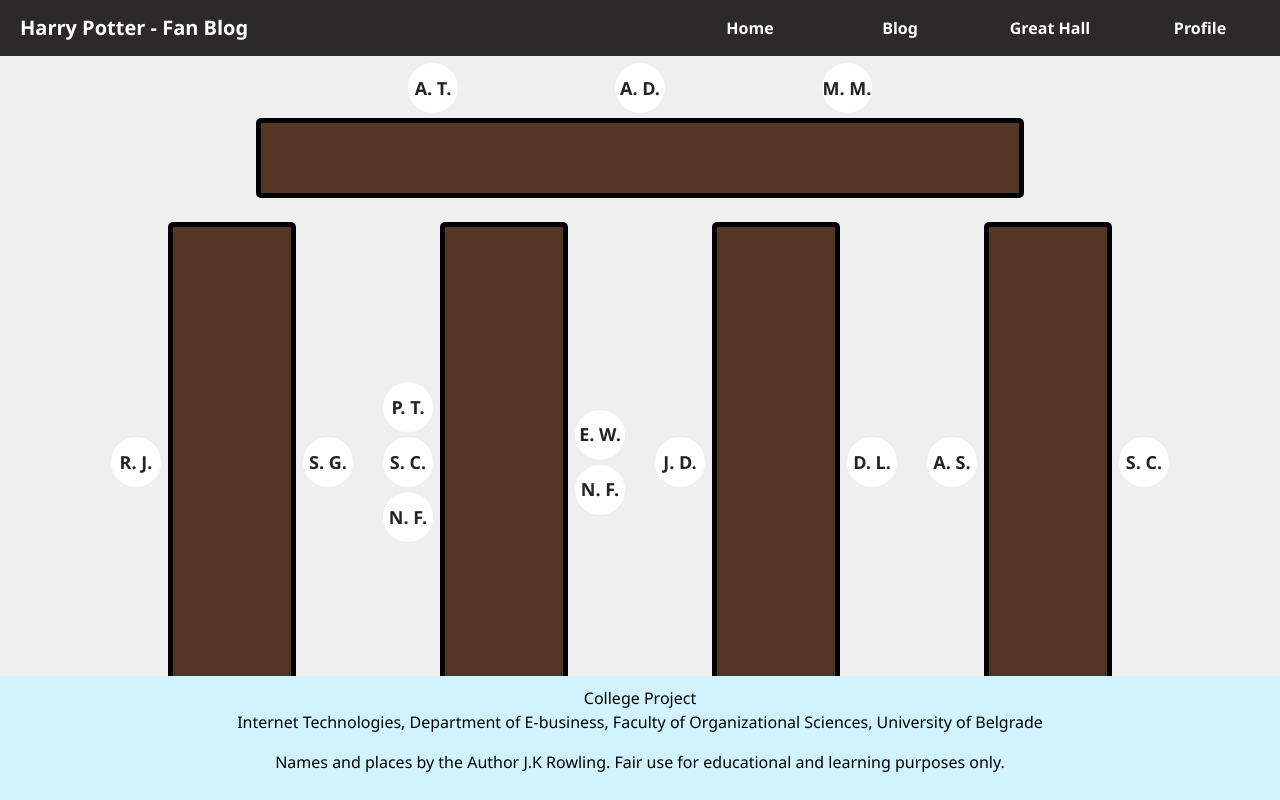
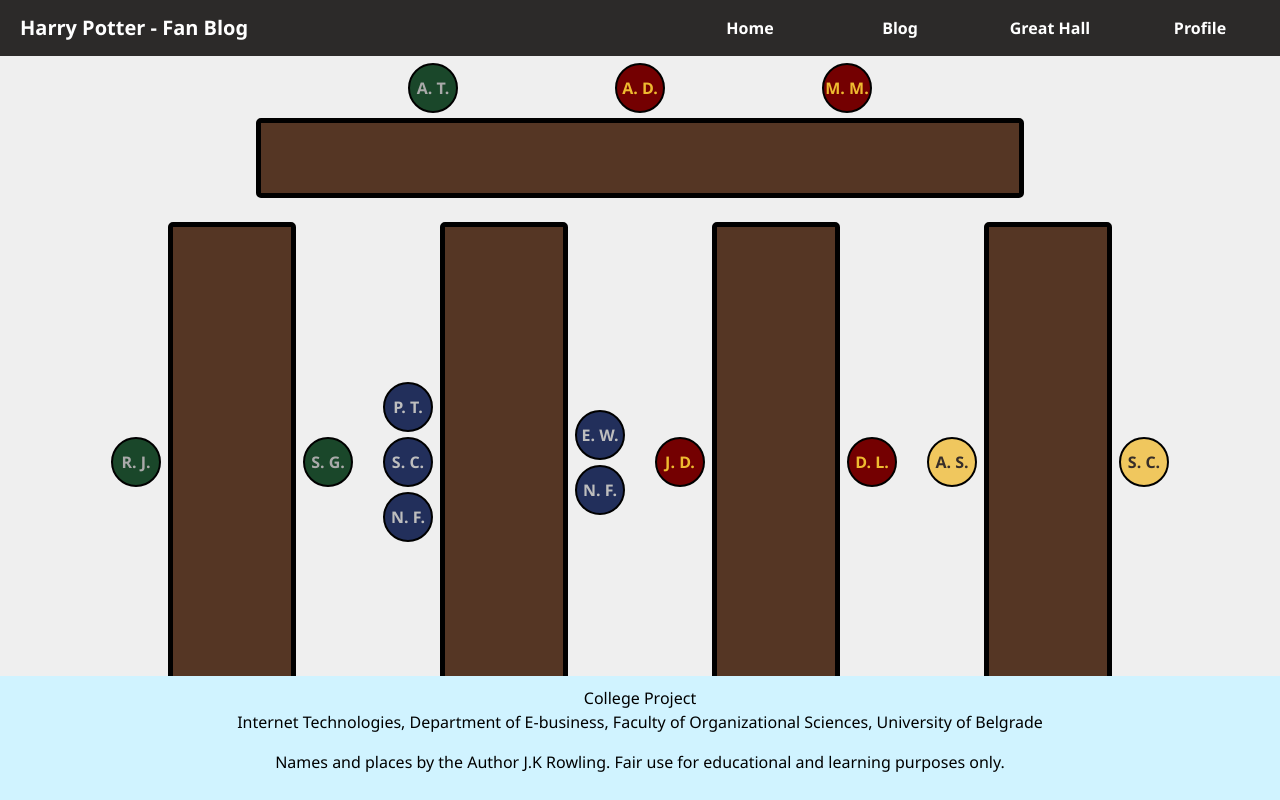
Before and after one commit to hulrog/harry-potter, a React (Create React App) app: page /great-hall in a window 1280 px wide. Built offline with nearby package versions, Linux system fonts and the light colour scheme.

Commit message:
great hall deisgn, link do profila, profile po id dinamicki, src za slike, modal ispravke, loader

```diff
--- a/src/App.js
+++ b/src/App.js
@@ -14,7 +14,7 @@
         <Routes>
           <Route path="/" element={<HomePage />} />
           <Route path="/blog" element={<BlogPage />} />
-          <Route path="/profile" element={<ProfilePage />} />
+          <Route path="/profile/:id" element={<ProfilePage />} />
           <Route path="/great-hall" element={<GreatHallPage />} />
         </Routes>
       </Layout>
--- a/src/components/User.js
+++ b/src/components/User.js
@@ -1,20 +1,6 @@
 import classes from "./User.module.css";
 
-function User() {
-  const userData = {
-    firstName: "Petar",
-    lastName: "Tomić",
-    country: "Serbia",
-    gender: "male",
-    email: "petar99t@gmail.com",
-    house: "ravenclaw",
-    role: "admin",
-    popularity: 2000,
-    birthDate: "1999-11-06",
-    memberSince: "2023-05-19",
-    bio: "Co-creator of the website and master of the dark arts.",
-  };
-
+function User({ userData }) {
   var houseImage = "sigils/house_unknown.png";
   var houseName = userData.house;
 
@@ -22,19 +8,19 @@
   switch (houseName) {
     case "gryffindor":
       houseName = "Gryffindor";
-      houseImage = "sigils/house_gryffindor.png";
+      houseImage = "/sigils/house_gryffindor.png";
       break;
     case "slytherin":
       houseName = "Slytherin";
-      houseImage = "sigils/house_slytherin.png";
+      houseImage = "/sigils/house_slytherin.png";
       break;
     case "hufflepuff":
       houseName = "Hufflepuff";
-      houseImage = "sigils/house_hufflepuff.png";
+      houseImage = "/sigils/house_hufflepuff.png";
       break;
     case "ravenclaw":
       houseName = "Ravenclaw";
-      houseImage = "sigils/house_ravenclaw.png";
+      houseImage = "/sigils/house_ravenclaw.png";
       break;
     default:
   }
@@ -76,7 +62,7 @@
         </table>
       </div>
       <div className={classes.sigil}>
-        <img src={houseImage} alt="House sigil" />
+        <img src={process.env.PUBLIC_URL + houseImage} alt="House sigil" />
         <p> House {houseName}</p>
       </div>
       <div className={classes.bio}>
--- a/src/components/great-hall/Floor.js
+++ b/src/components/great-hall/Floor.js
@@ -4,6 +4,7 @@
 function Floor() {
   const usersData = [
     {
+      id: 1,
       firstName: "Petar",
       lastName: "Tomić",
       country: "Serbia",
@@ -17,6 +18,7 @@
       bio: "Co-creator of the website and master of the dark arts.",
     },
     {
+      id: 2,
       firstName: "John",
       lastName: "Doe",
       country: "United States",
@@ -30,6 +32,7 @@
       bio: "Avid reader and lover of all things magical.",
     },
     {
+      id: 3,
       firstName: "Alice",
       lastName: "Smith",
       country: "Canada",
@@ -43,6 +46,7 @@
       bio: "Enthusiastic potion brewer and aspiring wand maker.",
     },
     {
+      id: 4,
       firstName: "Robert",
       lastName: "Johnson",
       country: "United Kingdom",
@@ -56,6 +60,7 @@
       bio: "Seeker of hidden knowledge and lover of magical creatures.",
     },
     {
+      id: 5,
       firstName: "Emily",
       lastName: "Wilson",
       country: "Australia",
@@ -69,6 +74,7 @@
       bio: "Curious mind with a passion for unraveling mysteries.",
     },
     {
+      id: 6,
       firstName: "Daniel",
       lastName: "Lopez",
       country: "Spain",
@@ -82,6 +88,7 @@
       bio: "Adventurous spirit and skilled Quidditch player.",
     },
     {
+      id: 7,
       firstName: "Sophia",
       lastName: "Chen",
       country: "China",
@@ -95,6 +102,7 @@
       bio: "Nature lover and caretaker of magical plants.",
     },
     {
+      id: 8,
       firstName: "Sophia",
       lastName: "Chen",
       country: "China",
@@ -108,6 +116,7 @@
       bio: "Nature lover and caretaker of magical plants.",
     },
     {
+      id: 9,
       firstName: "Number",
       lastName: "Four",
       country: "China",
@@ -121,6 +130,7 @@
       bio: "Nature lover and caretaker of magical plants.",
     },
     {
+      id: 10,
       firstName: "Number",
       lastName: "Five",
       country: "China",
@@ -134,6 +144,7 @@
       bio: "Nature lover and caretaker of magical plants.",
     },
     {
+      id: 11,
       firstName: "Schone",
       lastName: "Gorilla",
       country: "Serbia",
--- a/src/components/great-hall/HighTable.js
+++ b/src/components/great-hall/HighTable.js
@@ -4,6 +4,7 @@
 function HighTable(props) {
   const adminsData = [
     {
+      id: 1,
       firstName: "Albus",
       lastName: "Dumbbelldore",
       country: "Ireland",
@@ -17,6 +18,7 @@
       bio: "Loremaster",
     },
     {
+      id: 2,
       firstName: "Aleksandar",
       lastName: "Trifunović",
       country: "Serbia",
@@ -30,6 +32,7 @@
       bio: "Lord of Laravel and master of the data.",
     },
     {
+      id: 3,
       firstName: "Minerva",
       lastName: "McGonagal",
       country: "United Kingdom",
@@ -68,7 +71,7 @@
   for (let i = 0; i < seatOrder.length; i++) {
     const professorIndex = seatOrder[i];
     const professor = sortedProfessors[professorIndex];
-    seats.push(<Seat student={professor} />);
+    seats.push(<Seat key={professor.id} student={professor} />);
   }
 
   return seats;
--- a/src/components/great-hall/Seat.js
+++ b/src/components/great-hall/Seat.js
@@ -1,11 +1,29 @@
+import { useNavigate } from "react-router-dom";
 import classes from "./Seat.module.css";
 
 function Seat({ student }) {
   const initials =
     student.firstName.charAt(0) + ". " + student.lastName.charAt(0) + ".";
+  const info = `${student.firstName} ${student.lastName} | ${student.country}
+    ${student.email}
+
+    Birthday: ${student.birthDate}
+    Joined: ${student.memberSince}
+    ${student.bio}
+    Popularity: ${student.popularity}`;
+
+  const navigate = useNavigate();
+
+  const handleClick = () => {
+    navigate(`/profile/${student.id}`);
+  };
 
   return (
-    <div className={classes.seat}>
+    <div
+      className={`${classes.seat} ${classes[student.house]}`}
+      data-info={info}
+      onClick={handleClick}
+    >
       <p>{initials}</p>
     </div>
   );
--- a/src/components/great-hall/Seat.module.css
+++ b/src/components/great-hall/Seat.module.css
@@ -2,17 +2,61 @@
   width: 50px;
   height: 50px;
   border-radius: 50%;
+  border: 2px solid black;
   background-color: white;
   display: flex;
   align-items: center;
   justify-content: center;
   margin: 5px;
+  position: relative;
+  cursor: pointer;
+}
+.seat:hover {
+  filter: brightness(1.5);
+}
+
+.seat.gryffindor {
+  background-color: #740001;
+  color: #eeba30;
+}
+
+.seat.ravenclaw {
+  background-color: #222f5b;
+  color: #bebebe;
+}
+
+.seat.hufflepuff {
+  background-color: #f0c75e;
+  color: #372e29;
+}
+
+.seat.slytherin {
+  background-color: #1a472a;
+  color: #aaaaaa;
 }
 
 .seat p {
-  font-size: 18px;
+  font-size: 16px;
   font-weight: bold;
   text-align: center;
   margin: 0;
   padding: 0;
 }
+
+.seat:hover::after {
+  filter: brightness(0.7);
+  content: attr(data-info);
+  position: absolute;
+  top: 50%;
+  left: -50%;
+  transform: translate(-100%, -50%);
+  background-color: white;
+  color: black;
+  padding: 5px;
+  border-radius: 5px;
+  border: 2px solid black;
+  font-size: 14px;
+  z-index: 999;
+  width: 250px;
+  white-space: pre-line;
+}
--- a/src/components/layout/Layout.js
+++ b/src/components/layout/Layout.js
@@ -3,6 +3,11 @@
 import Footer from "./Footer";
 
 function Layout(props) {
+  // TODO: Staviti currentUser da je useAuth i izbrisati mock
+  //const { currentUser } = useAuth(); // Assuming you have a way to access the currently logged-in user
+  const currentUser = {
+    id: 1,
+  };
   return (
     <div>
       <Navbar expand="lg" className={classes.navbar}>
@@ -21,7 +26,11 @@
             <Nav.Link href="/great-hall" className={classes.link}>
               Great Hall
             </Nav.Link>
-            <Nav.Link href="/profile" className={classes.link}>
+            {/* TODO: Staviti taj id od ulogvanog korisnika */}
+            <Nav.Link
+              href={`/profile/${currentUser.id}`}
+              className={classes.link}
+            >
               Profile
             </Nav.Link>
           </Nav>
--- /dev/null
+++ b/src/components/layout/Loader.js
@@ -0,0 +1,7 @@
+import classes from "./Loader.module.css";
+
+function Loader() {
+  return <div className={classes.loader}> Loading ... </div>;
+}
+
+export default Loader;
--- /dev/null
+++ b/src/components/layout/Loader.module.css
@@ -0,0 +1,4 @@
+.loader {
+  font-size: 20px;
+  text-align: center;
+}
--- a/src/components/layout/Modal.js
+++ b/src/components/layout/Modal.js
@@ -1,5 +1,5 @@
 import { useEffect } from "react";
-import styles from "./Modal.module.css";
+import classes from "./Modal.module.css";
 
 function Modal({ onClose, children }) {
   useEffect(() => {
@@ -26,8 +26,8 @@
   };
 
   return (
-    <div className={styles.backdrop} onClick={handleBackdropClick}>
-      <div className={styles.modal}>{children}</div>
+    <div className={classes.backdrop} onClick={handleBackdropClick}>
+      <div className={classes.modal}>{children}</div>
     </div>
   );
 }
--- a/src/components/pages/Profile.js
+++ b/src/components/pages/Profile.js
@@ -1,12 +1,42 @@
 import ButtonRow from "../layout/ButtonRow";
 import Card from "../layout/Card";
 import User from "../User";
-import { useState } from "react";
+import { useEffect, useState } from "react";
+import { useParams } from "react-router-dom";
+
 import EditUser from "../EditUser";
 import Modal from "../layout/Modal";
+import Loader from "../layout/Loader";
 
 function ProfilePage() {
   const [showEditModal, setShowEditModal] = useState(false);
+  const [userData, setUserData] = useState(null);
+  const { id } = useParams();
+
+  // TODO: dohvatiti datu sa API-ja
+  // napisati funkciju getUserData ispod u ovom fajlu i izbrisati mock
+  useEffect(() => {
+    // getUserData(id)
+    //   .then((data) => {
+    //     setUserData(data);
+    //   })
+    //   .catch((error) => {
+    //     console.error("Error fetching user data:", error);
+    //   });
+    setUserData({
+      firstName: "Schone",
+      lastName: "Gorilla",
+      country: "Serbia",
+      gender: "male",
+      email: "schonegorilla@gmail.com",
+      house: "slytherin",
+      role: "user",
+      popularity: 1200,
+      birthDate: "1999-02-27",
+      memberSince: "2023-02-18",
+      bio: "Enthusiast of the banana and lover of monkeys.",
+    });
+  }, [id]);
 
   const handleEditProfileClick = () => {
     setShowEditModal(true);
@@ -15,10 +45,15 @@
   const handleModalClose = () => {
     setShowEditModal(false);
   };
+
+  if (!userData) {
+    return <Loader></Loader>;
+  }
+
   return (
     <div>
       <Card>
-        <User></User>
+        <User userData={userData}></User>
       </Card>
 
       <Card>
```
